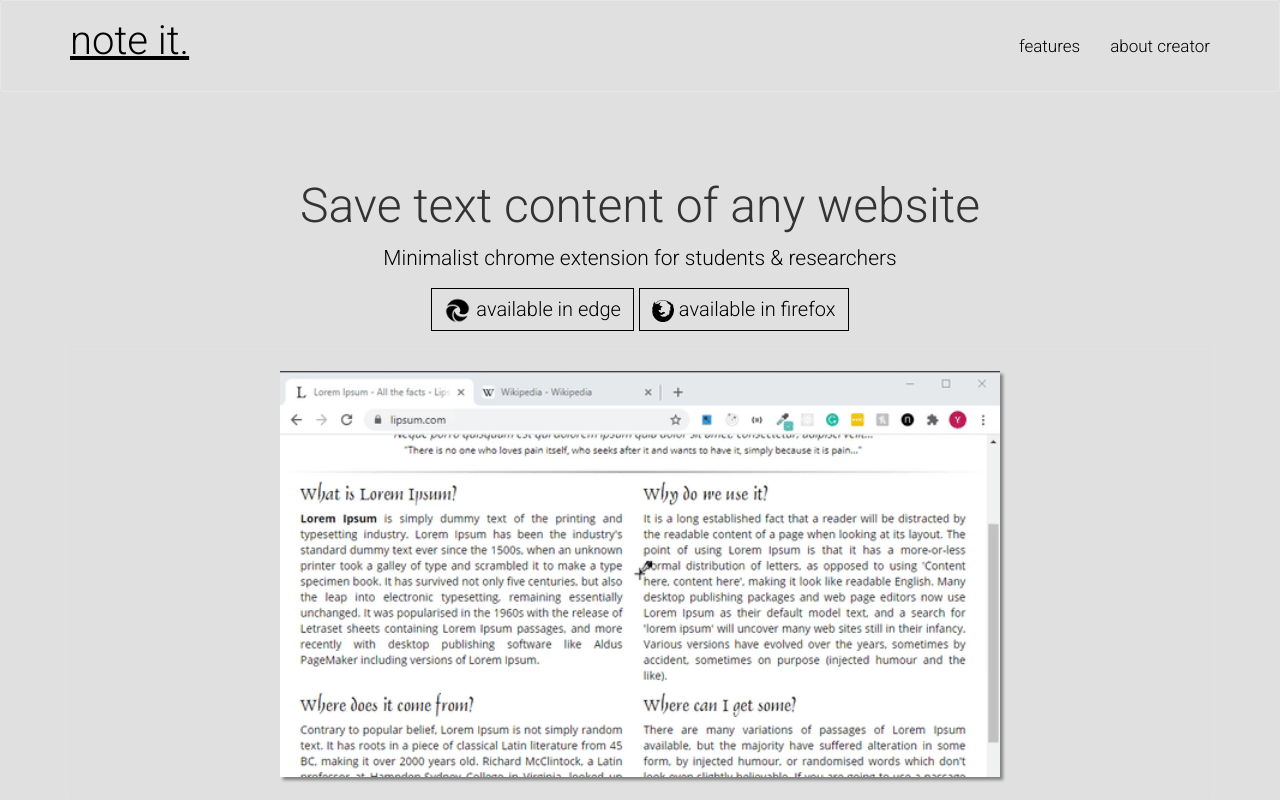
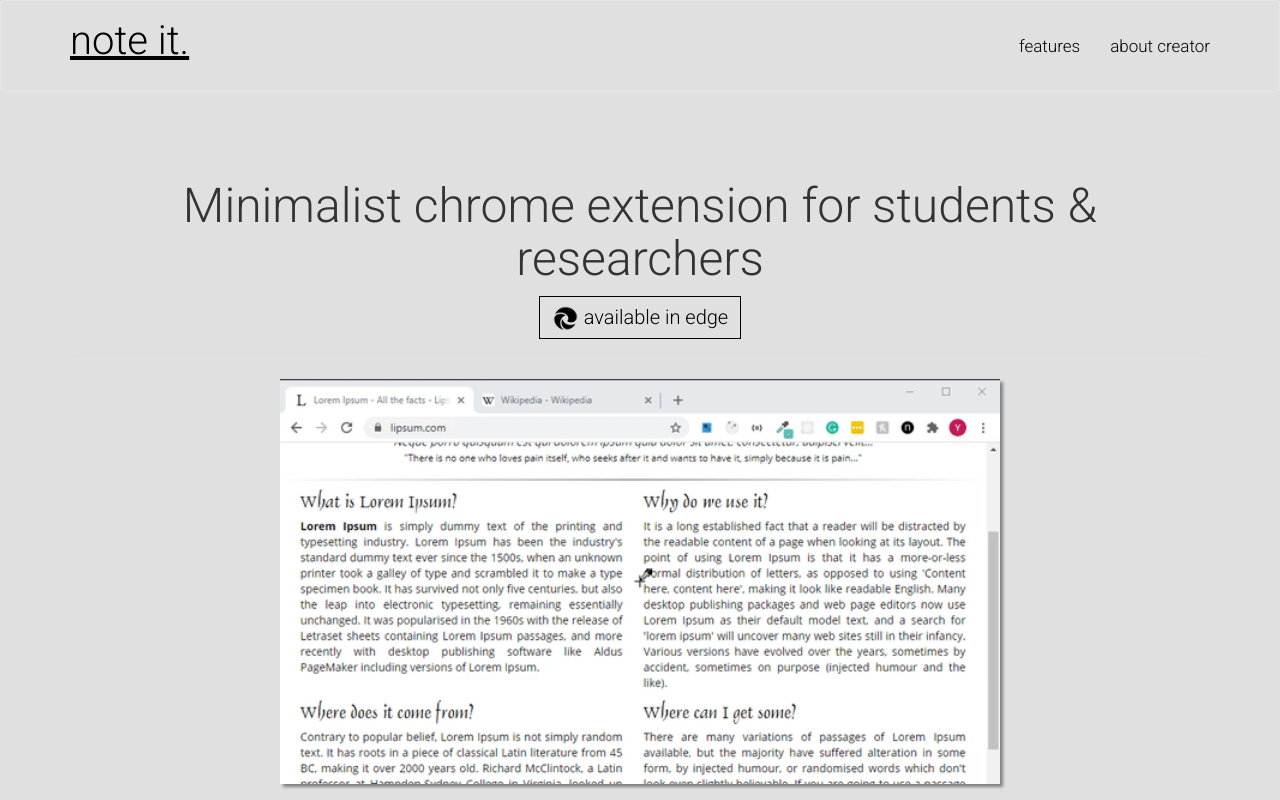
Before and after one commit to yashrajb/note-it-browser-extension-website, a plain HTML site: page index.html in a window 1280 px wide. Shown: the top 800 px of the page. Drawn offline with nearby package versions, Linux system fonts and the light colour scheme; files whose address does not match are found by name.

Commit message:
Removed link of firefox extension and changed description

```diff
--- a/index.html
+++ b/index.html
@@ -117,14 +117,10 @@
 
     <!-- </div>
     <div class="col-md-6 col-lg-6"> -->
-        <h1>Save text content of any website</h1>
-        <p>Minimalist chrome extension for students & researchers</p>
+        <h1>Minimalist chrome extension for students & researchers</h1>
         <p>
           <a id="btn-download" href="https://microsoftedge.microsoft.com/addons/detail/note-it/dkmedcbiofmfhblmdbgiidmmajlbbakn" target="__blank" class="btn">
             <img src="./images//microsoft.png" class="browserimage"/> available in edge
-          </a>
-          <a id="btn-download" href="https://addons.mozilla.org/en-US/firefox/addon/noteit/" target="__blank" class="btn">
-            <img id="firefox-image" src="./images/firefox.png"/> available in firefox
           </a>
         </p>
       <div class="text-center thumbnail">
```
